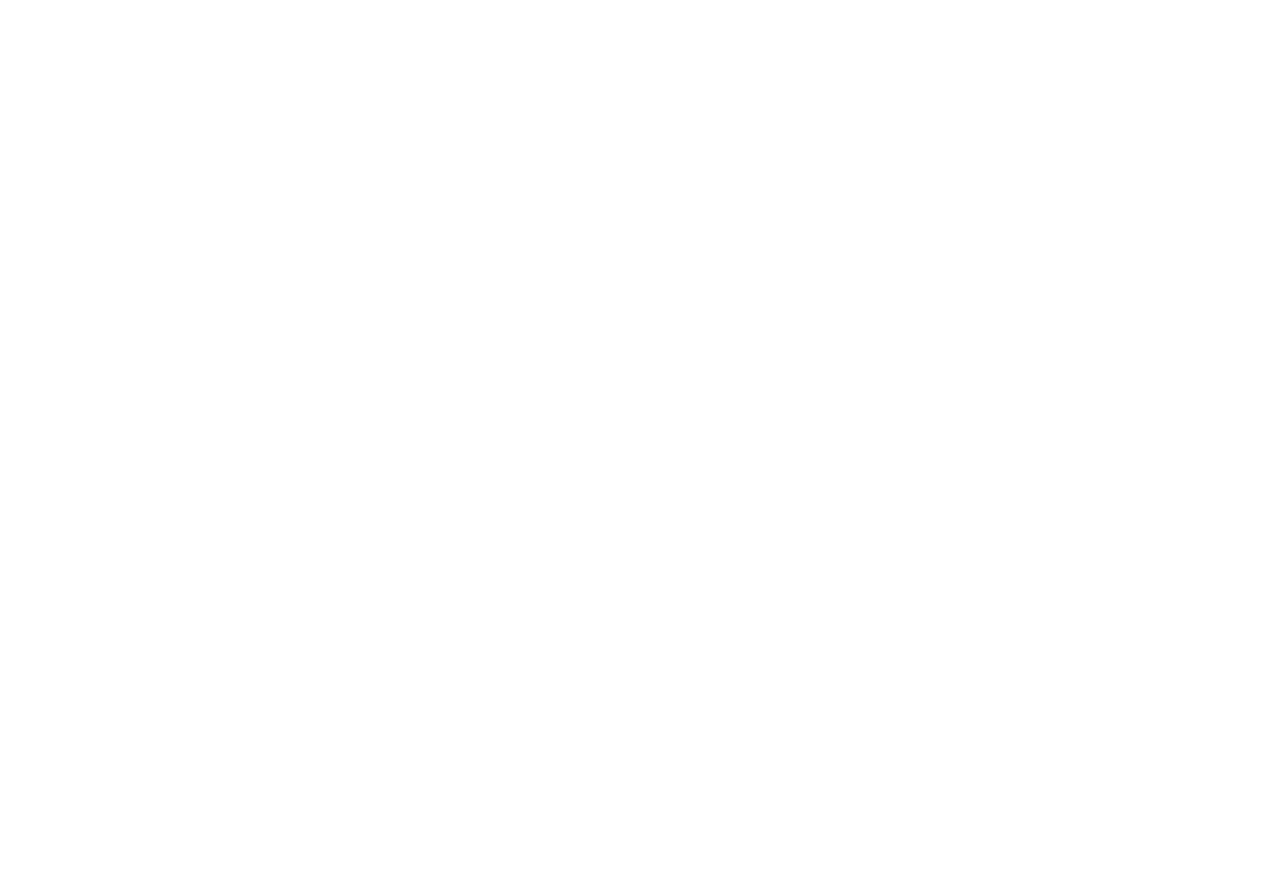
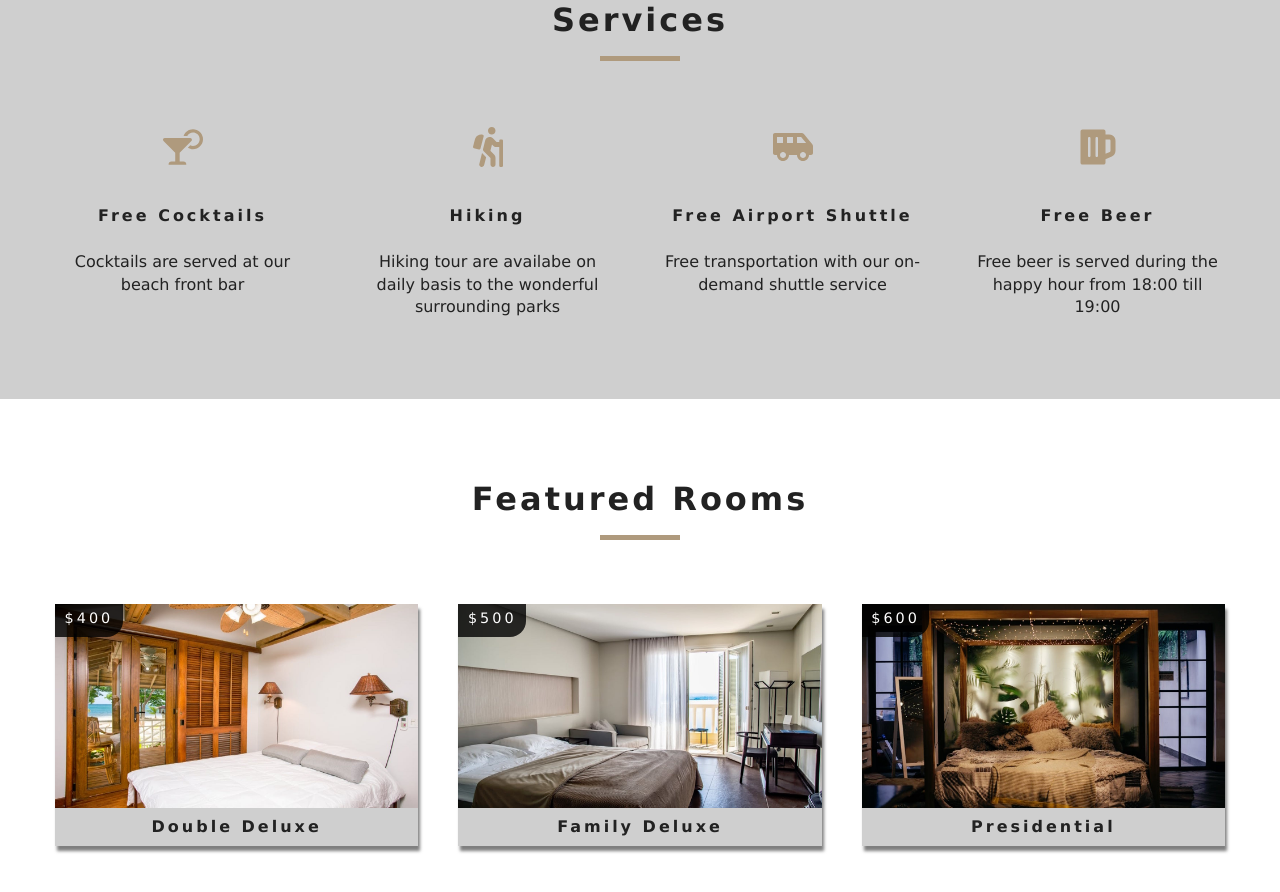
Before and after one commit to Altaan/React-hotel-app, a React (Create React App) app: page / in a window 1280 px wide. Shown: the part 880-1772 px from the top of the page. Before the commit the page ends 800 px from the top, so only its background shows below. Built offline with nearby package versions, Linux system fonts and the light colour scheme.

Commit message:
Finished home page by adding services and featured rooms sections

```diff
--- a/src/App.css
+++ b/src/App.css
@@ -252,6 +252,7 @@
 }
 .services h6 {
   letter-spacing: var(--mainSpacing);
+  text-transform: capitalize;
 }
 .services p {
   width: 80%;
--- a/src/App.js
+++ b/src/App.js
@@ -16,7 +16,7 @@
       <Switch>
         <Route path="/" exact component={Home} />
         <Route path="/rooms/" exact component={Rooms} />
-        <Route path="/rooms/:roomId" exact component={SingleRoom} />
+        <Route path="/rooms/:slug" exact component={SingleRoom} />
         <Route component={Error} />
       </Switch>
     </>
--- a/src/components/Banner.jsx
+++ b/src/components/Banner.jsx
@@ -1,5 +1,6 @@
 import React from "react";
 
+// this component will contain the text and button shown in the hero image in pages
 const Banner = ({ children, title, subtitle }) => {
   return (
     <div className="banner">
--- /dev/null
+++ b/src/components/FeaturedRooms.jsx
@@ -0,0 +1,28 @@
+import React, { Component } from "react";
+import { RoomContext } from "../context";
+
+import Loading from "./Loading";
+import Title from "./Title";
+import Room from "./Room";
+
+// this component displays the featured rooms section in the home page
+export default class FeaturedRooms extends Component {
+  // ** pass the entire context to contextType not just the consumer
+  static contextType = RoomContext; // this is only done in class component
+  render() {
+    // Getting access to the data in context. using rooms as alias for featuredRooms
+    let { featuredRooms: rooms, loading } = this.context;
+    // Using the Room component to render each featured room
+    rooms = rooms.map((room) => {
+      return <Room key={room.id} room={room} />;
+    });
+    return (
+      <section className="featured-rooms">
+        <Title title="featured rooms" />
+        <div className="featured-rooms-center">
+          {loading ? <Loading /> : rooms}
+        </div>
+      </section>
+    );
+  }
+}
--- a/src/components/Hero.jsx
+++ b/src/components/Hero.jsx
@@ -1,5 +1,6 @@
 import React from "react";
 
+// this component is the image shown at the top of pages
 const Hero = ({ children, hero }) => {
   return <header className={hero}>{children}</header>;
 };
--- /dev/null
+++ b/src/components/Loading.jsx
@@ -0,0 +1,14 @@
+import React from "react";
+
+import loadingGif from "../images/gif/loading-arrow.gif";
+
+const Loading = () => {
+  return (
+    <div className="loading">
+      <h4>rooms data loading...</h4>
+      <img src={loadingGif} alt="loading gif" />
+    </div>
+  );
+};
+
+export default Loading;
--- /dev/null
+++ b/src/components/Room.jsx
@@ -0,0 +1,37 @@
+import React from "react";
+import { Link } from "react-router-dom";
+import PropTypes from "prop-types";
+
+import defaultImg from "../images/room-1.jpeg";
+
+// This component is used to render each individual room in home and rooms pages
+const Room = ({ room }) => {
+  const { name, images, price, slug } = room;
+  return (
+    <article className="room">
+      <div className="img-container">
+        {/* show a default img in case the first image in images arr of room doesn't load */}
+        <img src={images[0] || defaultImg} alt="single room" />
+        <div className="price-top">
+          <h6>${price}</h6>
+        </div>
+        <Link to={`/rooms/${slug}`} className="btn-primary room-link">
+          Features
+        </Link>
+      </div>
+      <p className="room-info">{name}</p>
+    </article>
+  );
+};
+
+// Checking the props types passed to this component
+Room.propTypes = {
+  room: PropTypes.shape({
+    name: PropTypes.string.isRequired,
+    images: PropTypes.arrayOf(PropTypes.string).isRequired,
+    price: PropTypes.number.isRequired,
+    slug: PropTypes.string.isRequired,
+  }),
+};
+
+export default Room;
--- /dev/null
+++ b/src/components/Services.jsx
@@ -0,0 +1,54 @@
+import React, { Component } from "react";
+import { FaCocktail, FaHiking, FaShuttleVan, FaBeer } from "react-icons/fa";
+
+import Title from "./Title";
+
+// This component shows the services section on Home page
+export class Services extends Component {
+  state = {
+    services: [
+      {
+        icon: <FaCocktail />,
+        title: "Free Cocktails",
+        info: "Cocktails are served at our beach front bar",
+      },
+      {
+        icon: <FaHiking />,
+        title: "Hiking",
+        info:
+          "Hiking tour are availabe on daily basis to the wonderful surrounding parks",
+      },
+      {
+        icon: <FaShuttleVan />,
+        title: "Free Airport Shuttle",
+        info: "Free transportation with our on-demand shuttle service",
+      },
+      {
+        icon: <FaBeer />,
+        title: "Free Beer",
+        info: "Free beer is served during the happy hour from 18:00 till 19:00",
+      },
+    ],
+  };
+
+  render() {
+    return (
+      <section className="services">
+        <Title title="services" />
+        <div className="services-center">
+          {this.state.services.map((service, idx) => {
+            return (
+              <article key={idx} className="service">
+                <span>{service.icon}</span>
+                <h6>{service.title}</h6>
+                <p>{service.info}</p>
+              </article>
+            );
+          })}
+        </div>
+      </section>
+    );
+  }
+}
+
+export default Services;
--- /dev/null
+++ b/src/components/Title.jsx
@@ -0,0 +1,13 @@
+import React from "react";
+
+// This component is used render the title of services section
+const Title = ({ title }) => {
+  return (
+    <div className="section-title">
+      <h4>{title}</h4>
+      <div />
+    </div>
+  );
+};
+
+export default Title;
--- /dev/null
+++ b/src/context.js
@@ -0,0 +1,52 @@
+import React, { Component } from "react";
+
+import items from "./data";
+
+const RoomContext = React.createContext();
+
+class RoomProvider extends Component {
+  state = {
+    rooms: [],
+    // used to sort rooms according to price
+    sortedRooms: [],
+    // featured rooms to be displayed on Home page
+    featuredRooms: [],
+    loading: true,
+  };
+
+  componentDidMount() {
+    // formatting the data to remove some of the nesting
+    let rooms = this.formatData(items);
+    let featuredRooms = rooms.filter((room) => room.featured === true);
+    this.setState({
+      rooms,
+      featuredRooms,
+      sortedRooms: rooms,
+      loading: false,
+    });
+  }
+
+  formatData(items) {
+    let tempItems = items.map((item) => {
+      let id = item.sys.id;
+      // getting the images of every item
+      let images = item.fields.images.map((image) => image.fields.file.url);
+      // coping the props from fields obj in every item. Overwriting existing prop, images, & creating new prop, id
+      let room = { ...item.fields, images, id };
+      return room;
+    });
+    return tempItems;
+  }
+
+  render() {
+    return (
+      <RoomContext.Provider value={{ ...this.state }}>
+        {this.props.children}
+      </RoomContext.Provider>
+    );
+  }
+}
+
+const RoomConsumer = RoomContext.Consumer;
+
+export { RoomProvider, RoomConsumer, RoomContext };
--- a/src/index.js
+++ b/src/index.js
@@ -5,12 +5,16 @@
 import App from "./App";
 import * as serviceWorker from "./serviceWorker";
 
+import { RoomProvider } from "./context";
+
 ReactDOM.render(
-  <Router>
-    <React.StrictMode>
-      <App />
-    </React.StrictMode>
-  </Router>,
+  <RoomProvider>
+    <Router>
+      <React.StrictMode>
+        <App />
+      </React.StrictMode>
+    </Router>
+  </RoomProvider>,
   document.getElementById("root")
 );
 
--- a/src/pages/Home.jsx
+++ b/src/pages/Home.jsx
@@ -3,16 +3,25 @@
 
 import Hero from "../components/Hero";
 import Banner from "../components/Banner";
+import Services from "../components/Services";
+import FeaturedRooms from "../components/FeaturedRooms";
 
 const Home = () => {
   return (
+    <>
       <Hero>
-      <Banner title="luxurious rooms" subtitle="deluxe rooms starting at $299">
+        <Banner
+          title="luxurious rooms"
+          subtitle="deluxe rooms starting at $299"
+        >
           <Link to="/rooms" className="btn-primary">
             our rooms
           </Link>
         </Banner>
       </Hero>
+      <Services />
+      <FeaturedRooms />
+    </>
   );
 };
 
```
Lines whose indentation alone changed are shown as unchanged.
